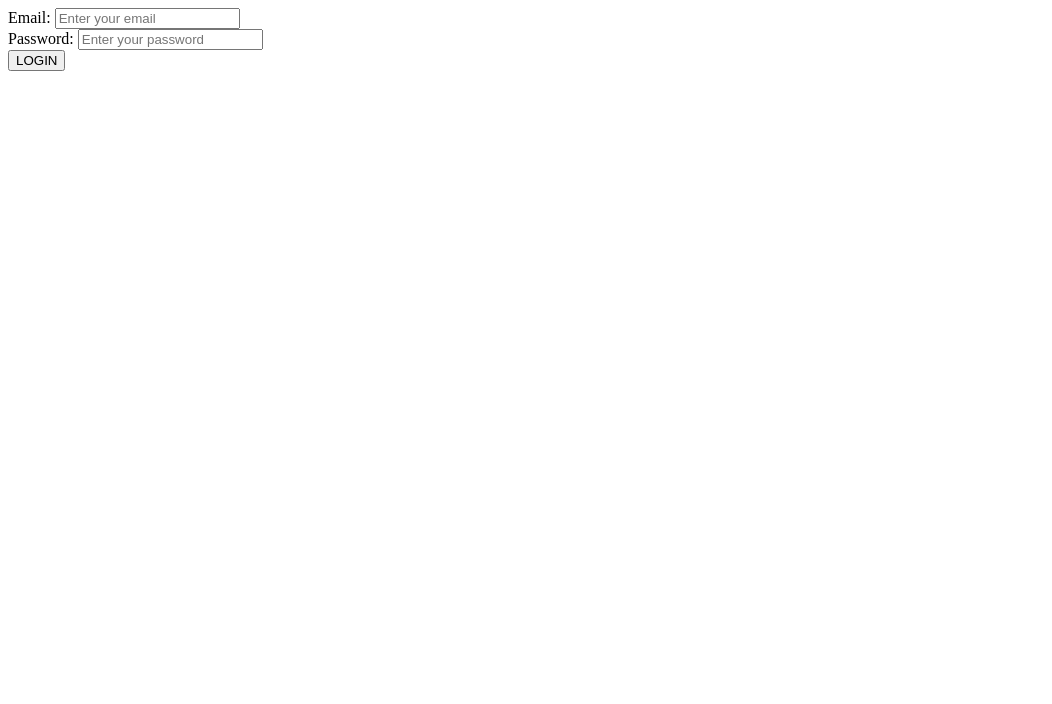
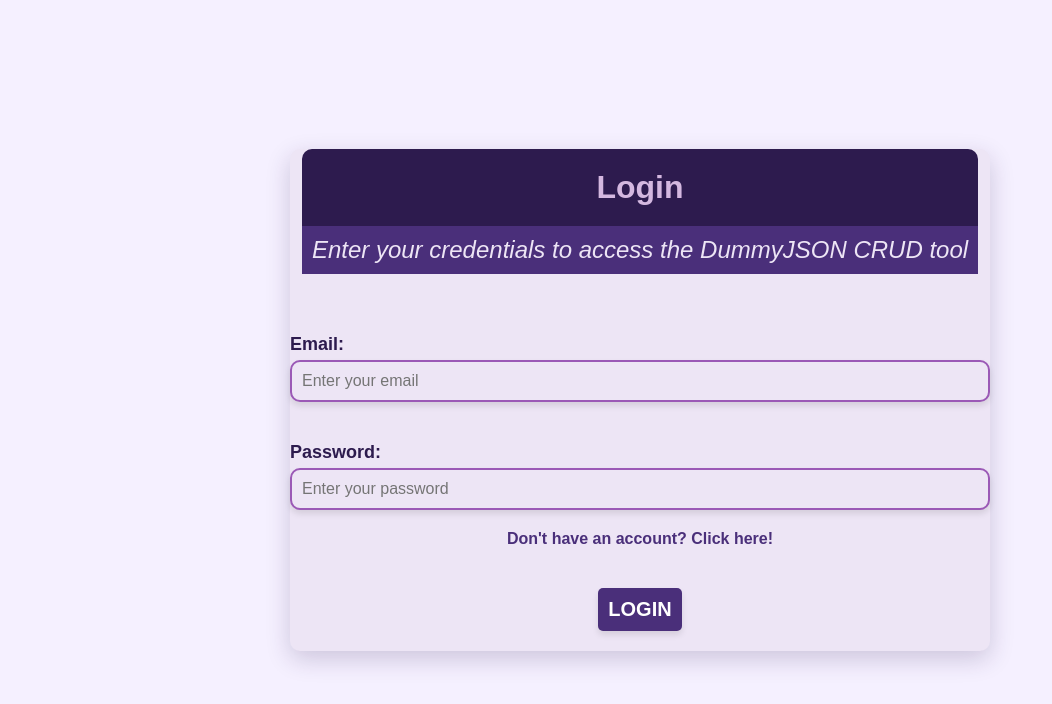
Before and after one commit to Tiguer04/DummyJSON-CRUD, a website: page public/login.html in a window 1280 px wide. Shown: the whole page, without its empty margins (0-1052 px from the left). Drawn offline with Linux system fonts and the light colour scheme; some packages are replaced by stand-ins of ours; a script that the page names is missing; a web font is replaced by a local one.

Commit message:
2nd version of login, better view for the client and Swagger implemented.

```diff
--- a/public/login.html
+++ b/public/login.html
@@ -3,26 +3,37 @@
 <head>
   <meta charset="UTF-8">
   <meta name="viewport" content="width=device-width, initial-scale=1.0">
+  <link rel="stylesheet" href="styles.css">
+  <link rel="preconnect" href="https://fonts.googleapis.com">
+  <link rel="preconnect" href="https://fonts.gstatic.com" crossorigin>
+  <link href="https://fonts.googleapis.com/css2?family=Elms+Sans:ital,wght@0,100..900;1,100..900&display=swap" rel="stylesheet">
   <title>Login</title>
 </head>
 <body>
 
-  <div class="form-container">
-
+  <div class="container-auth">
+    <div class="form-container-auth">
       <div class="form-group">
-      <label for="email">Email: </label>
+        <h1 class="form-auth-title">Login</h1>
+        <h2 class="form-auth-subtitle">Enter your credentials to access the DummyJSON CRUD tool</h2>
+      </div>
+      <div class="form-group">
+        <label>Email: </label>
         <input type="email" id="email" placeholder="Enter your email">
       </div>
 
       <div class="form-group">
-      <label for="password">Password: </label>
+        <label>Password: </label>
         <input id="password" placeholder="Enter your password">
+        <a class="form-auth-link" href="register.html">Don't have an account? Click here!</a>
       </div>
 
+      <div class="form-group">
         <button id="login-button">LOGIN</button>
-
       </div>
-
+    </div>
+  </div>
+  <script src="https://cdn.jsdelivr.net/npm/sweetalert2@11"></script>
   <script src="login.js"></script>
 </body>
 </html>
--- a/public/login.js
+++ b/public/login.js
@@ -9,6 +9,26 @@
   const password = passwordInput.value;
 
   login(email, password);
+});
+
+const emailInput = document.getElementById('email');
+const passwordInput = document.getElementById('password');
+
+emailInput.addEventListener('click', () =>{
+  emailInput.classList.add('inputhovered');
+  passwordInput.classList.remove('inputhovered');
+});
+
+passwordInput.addEventListener('click', () =>{
+  passwordInput.classList.add('inputhovered');
+  emailInput.classList.remove('inputhovered');
+});
+
+document.addEventListener('click', (event) => {
+  if (event.target !== emailInput && event.target !== passwordInput) {
+    emailInput.classList.remove('inputhovered');
+    passwordInput.classList.remove('inputhovered');
+  }
 });
 
 async function login(email, password) {
@@ -27,6 +47,13 @@
 
     window.location.href = '/index.html';
   } else {
-    alert(data.message);
+    emailInput.value = '';
+    passwordInput.value = '';
+
+    Swal.fire({
+      icon: "warning",
+      text: data.message,
+    });
+
   }
 }
--- a/public/styles.css
+++ b/public/styles.css
@@ -67,6 +67,17 @@
   color:#2D1B4E;
   border: 2px solid #9B59B6;
   box-sizing: border-box;
+  transition: border-color 0.6s ease, background-color 0.6s ease;
+}
+
+input:hover{
+  border-color: #7D3C98;
+  background-color: #D4B8E0;
+}
+
+.inputhovered{
+  border-color: #7D3C98;
+  background-color: #D4B8E0;
 }
 
 textarea{
@@ -82,12 +93,24 @@
   color:#2D1B4E;
   max-height: 250px;
   box-sizing: border-box;
+  transition: border-color 0.6s ease, background-color 0.6s ease;
+}
+
+textarea:hover{
+  border-color: #7D3C98;
+  background-color: #D4B8E0;
 }
 
 ul{
     list-style: none;
     padding: 0;
     width: 100%;
+}
+
+a{
+  text-decoration: none;
+  color: #4A2F7A;
+  font-weight: bold;
 }
 
 #productDescription{
@@ -389,3 +412,58 @@
 }
 
 }
+
+.container-auth{
+  display: flex;
+  justify-content: center;
+  align-items: center;
+  flex-direction: column;
+  gap: 20px;
+  min-height: 100vh;
+}
+
+.form-container-auth{
+  display: flex;
+  justify-content: center;
+  align-items: center;
+  flex-direction: column;
+  gap: 20px;
+  margin-left: 15px;
+  margin-right: 15px;
+  border-radius: 10px;
+  width: fit-content;
+  background-color: #EDE5F5;
+  box-shadow: 0px 8px 24px rgba(45, 27, 78, 0.2);
+  transition: all 0.3s ease;
+}
+
+.form-container-auth:hover{
+  transform: scale(1.02);
+  box-shadow: 0px 12px 36px rgba(45, 27, 78, 0.3);
+}
+
+.form-auth-title{
+  background-color: #2D1B4E;
+  padding: 20px;
+  margin-top: 0px;
+  margin-bottom: 0px;
+  text-align: center;
+  color: #D4B8E0;
+  border-top-left-radius: 10px;
+  border-top-right-radius: 10px;
+}
+
+.form-auth-subtitle{
+  font-style: italic;
+  font-weight: normal;
+  background-color: #4A2F7A;
+  padding: 10px;
+  margin-top: 0px;
+  text-align: center;
+  color: #EDE5F5;
+}
+
+.form-auth-link{
+  padding-top: 20px;
+  text-align: center;
+}
```
Lines whose indentation alone changed are shown as unchanged.
